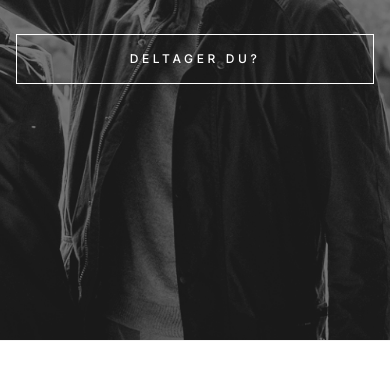
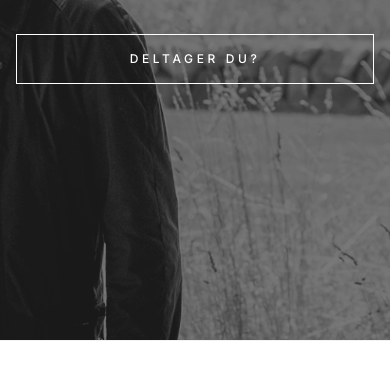
Before and after one commit to jeghuskerwow-alt/wedding-site, a React app: page index.html in a window 390 px wide. Shown: the part 504-879 px from the top of the page. Built offline with nearby package versions, Linux system fonts and the light colour scheme; a web font is replaced by a local one.

Commit message:
Update index.html

```diff
--- a/index.html
+++ b/index.html
@@ -3,7 +3,7 @@
   <head>
     <meta charset="UTF-8" />
     <meta name="viewport" content="width=device-width, initial-scale=1.0" />
-    <title>BRYLLUP: Astrid & Victor | 22. August 2026</title>
+    <title>Astrid & Victor | Bryllup | 22. August 2026</title>
     <link rel="stylesheet" href="/src/index.css">
   </head>
   <body class="bg-white text-black antialiased selection:bg-black selection:text-white">
@@ -52,7 +52,7 @@
         <img
           src="forside_billede.png"
           alt="Astrid & Victor"
-          class="w-full h-full object-cover object-[50%_20%] md:object-center"
+          class="w-full h-full object-cover object-[70%_10%] md:object-[50%_10%]"
           referrerpolicy="no-referrer"
         />
         <div class="absolute inset-0 bg-black/40"></div>
```
